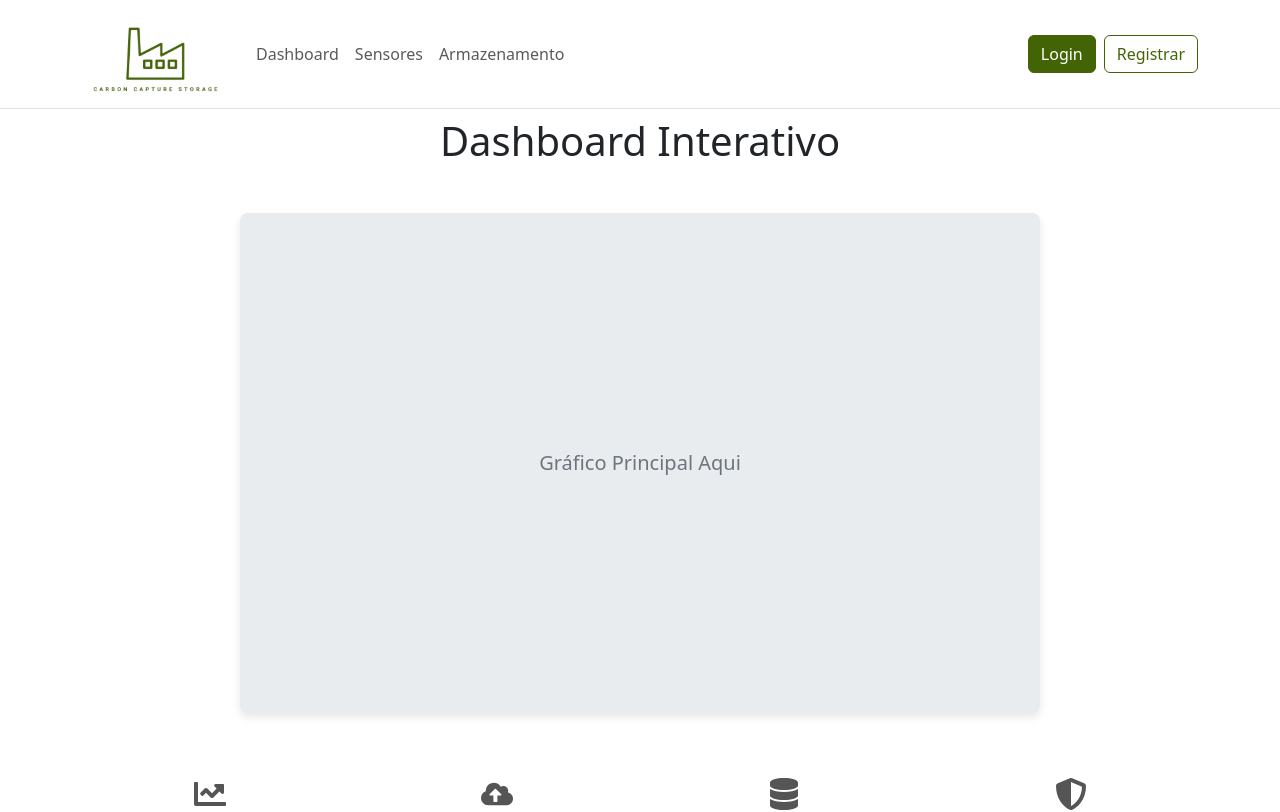
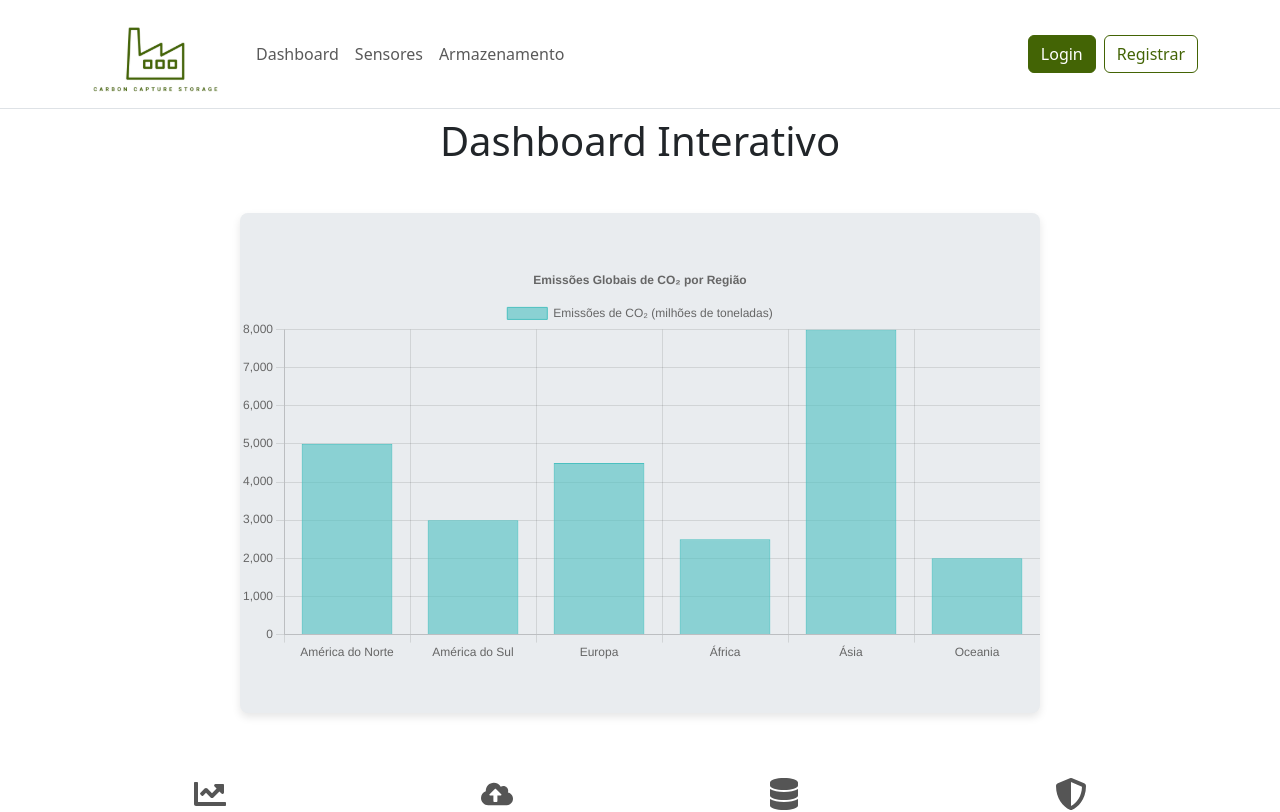
Before and after one commit to Monteiro77/CCS, a React (Vite) app: page /dashboard in a window 1280 px wide. Shown: the top 812 px of the page. Built offline with nearby package versions, Linux system fonts and the light colour scheme.

Commit message:
grafico adicionado

```diff
--- a/src/assets/pages/Dashboard/Index.jsx
+++ b/src/assets/pages/Dashboard/Index.jsx
@@ -1,14 +1,43 @@
 import React from 'react';
+import { Bar } from 'react-chartjs-2';
+import { Chart as ChartJS, CategoryScale, LinearScale, BarElement, Title, Tooltip, Legend } from 'chart.js';
 import styles from './styles.module.scss';
-
-// Importando ícones de exemplo (pode adaptar conforme necessário)
 import { FaChartLine, FaCloudUploadAlt, FaDatabase, FaShieldAlt } from 'react-icons/fa';
 import InfoCard from '../../components/InfoCard';
 
+// Registrando os componentes do Chart.js necessários
+ChartJS.register(CategoryScale, LinearScale, BarElement, Title, Tooltip, Legend);
+
 export default function Dashboard() {
+  // Dados de exemplo para o gráfico de emissões de CO₂
+  const data = {
+    labels: ['América do Norte', 'América do Sul', 'Europa', 'África', 'Ásia', 'Oceania'],
+    datasets: [
+      {
+        label: 'Emissões de CO₂ (milhões de toneladas)',
+        data: [5000, 3000, 4500, 2500, 8000, 2000],  // Emissões por região
+        backgroundColor: 'rgba(75, 192, 192, 0.6)',
+        borderColor: 'rgba(75, 192, 192, 1)',
+        borderWidth: 1,
+      },
+    ],
+  };
+
+  const options = {
+    responsive: true,
+    plugins: {
+      legend: {
+        position: 'top',
+      },
+      title: {
+        display: true,
+        text: 'Emissões Globais de CO₂ por Região',
+      },
+    },
+  };
+
   return (
     <>
-
       {/* Conteúdo principal do Dashboard */}
       <main className="container h-full p-2">
         <h1 className="text-center mb-5">Dashboard Interativo</h1>
@@ -16,10 +45,8 @@ export default function Dashboard() {
         {/* Seção de gráfico central */}
         <div className={styles.chartSection}>
           <div className={styles.chartContainer}>
-            {/* Placeholder para gráfico */}
-            <div className={styles.chartPlaceholder}>
-              Gráfico Principal Aqui
-            </div>
+            {/* Gráfico de Barras de Emissões de CO₂ */}
+            <Bar data={data} options={options} />
           </div>
         </div>
 
@@ -58,6 +85,6 @@ export default function Dashboard() {
 
       {/* Footer */}
       <footer />
-      </>
+    </>
   );
 }
```
